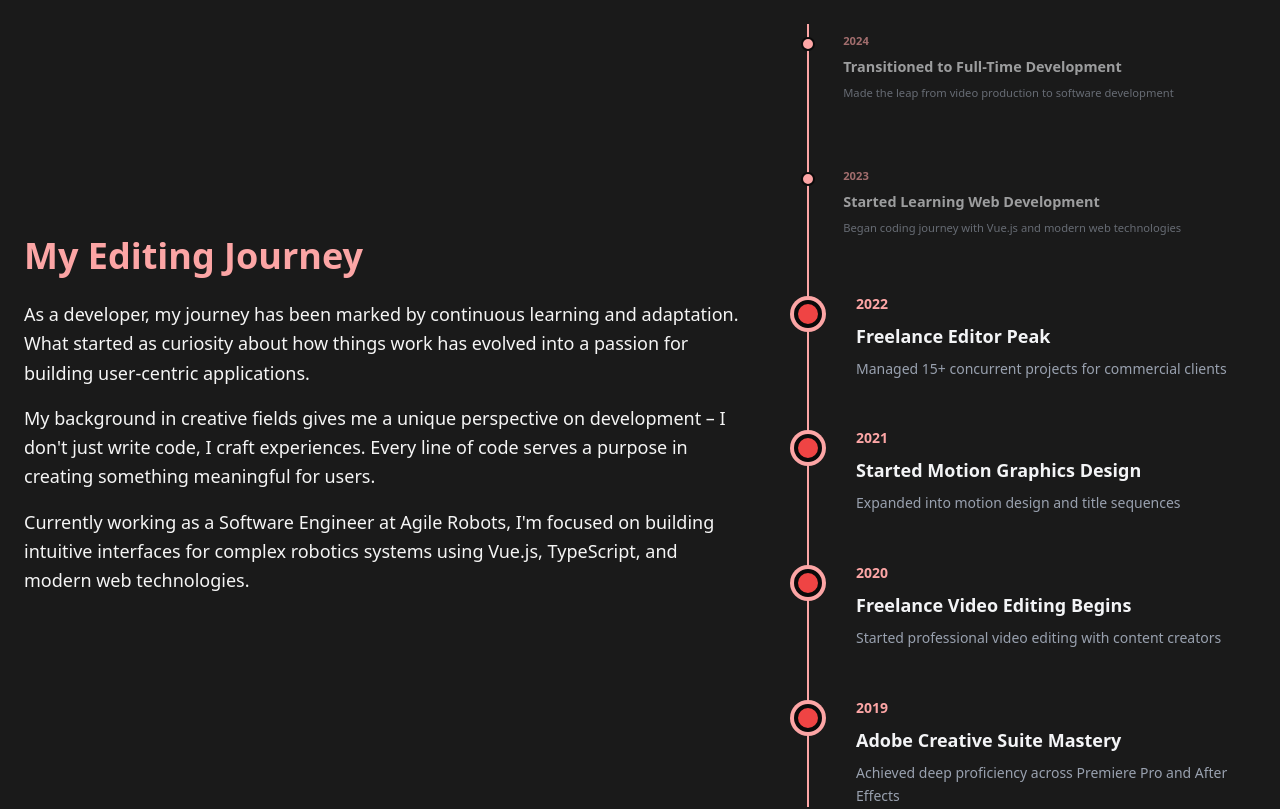
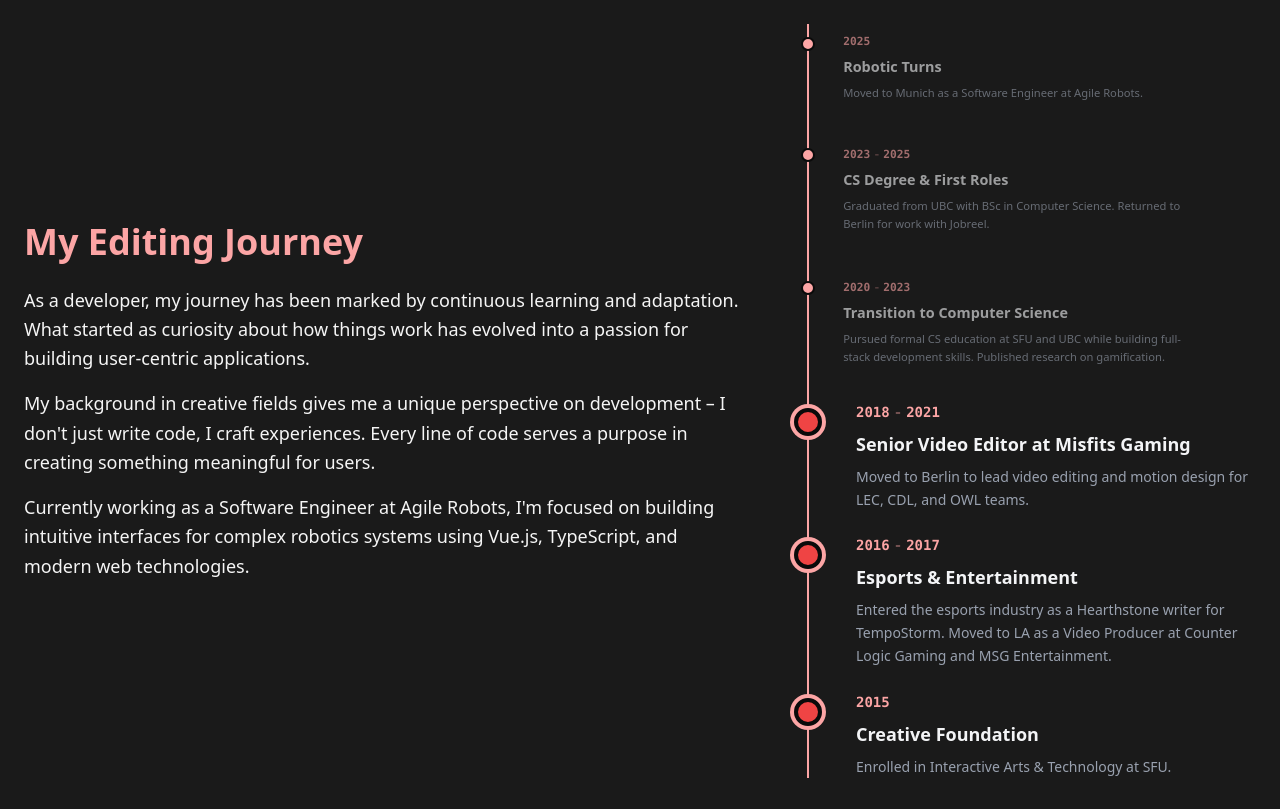
Before and after one commit to LouisLP/persona-portfolio, a Vue app: page /editor in a window 1280 px wide. Shown: the part 840-1649 px from the top of the page. Built offline with nearby package versions, Linux system fonts and the light colour scheme.

Commit message:
Year ranges

```diff
--- a/src/components/CareerTimeline.vue
+++ b/src/components/CareerTimeline.vue
@@ -4,7 +4,8 @@ import { usePersonaStore } from '@/stores/persona'
 
 interface TimelineEvent {
   id: string
-  year: number
+  yearStart: number
+  yearEnd: number | null
   title: string
   description: string
   personas: string[]
@@ -15,50 +16,60 @@ const personaStore = usePersonaStore()
 const events: TimelineEvent[] = [
   {
     id: '1',
-    year: 2024,
-    title: 'Transitioned to Full-Time Development',
-    description: 'Made the leap from video production to software development',
+    yearStart: 2015,
+    yearEnd: null,
+    title: 'Creative Foundation',
+    description: 'Enrolled in Interactive Arts & Technology at SFU.',
+    personas: ['editor', 'designer'],
+  },
+  {
+    id: '2',
+    yearStart: 2016,
+    yearEnd: 2017,
+    title: 'Esports & Entertainment',
+    description:
+      'Entered the esports industry as a Hearthstone writer for TempoStorm. Moved to LA as a Video Producer at Counter Logic Gaming and MSG Entertainment.',
+    personas: ['editor', 'designer'],
+  },
+  {
+    id: '3',
+    yearStart: 2018,
+    yearEnd: 2021,
+    title: 'Senior Video Editor at Misfits Gaming',
+    description:
+      'Moved to Berlin to lead video editing and motion design for LEC, CDL, and OWL teams.',
+    personas: ['editor', 'designer'],
+  },
+  {
+    id: '4',
+    yearStart: 2020,
+    yearEnd: 2023,
+    title: 'Transition to Computer Science',
+    description:
+      'Pursued formal CS education at SFU and UBC while building full-stack development skills. Published research on gamification.',
     personas: ['developer'],
   },
   {
-    id: '2',
-    year: 2023,
-    title: 'Started Learning Web Development',
-    description: 'Began coding journey with Vue.js and modern web technologies',
-    personas: ['developer', 'designer'],
-  },
-  {
-    id: '3',
-    year: 2022,
-    title: 'Freelance Editor Peak',
-    description: 'Managed 15+ concurrent projects for commercial clients',
-    personas: ['editor'],
-  },
-  {
-    id: '4',
-    year: 2021,
-    title: 'Started Motion Graphics Design',
-    description: 'Expanded into motion design and title sequences',
-    personas: ['editor', 'designer'],
-  },
-  {
     id: '5',
-    year: 2020,
-    title: 'Freelance Video Editing Begins',
-    description: 'Started professional video editing with content creators',
-    personas: ['editor'],
+    yearStart: 2023,
+    yearEnd: 2025,
+    title: 'CS Degree & First Roles',
+    description:
+      'Graduated from UBC with BSc in Computer Science.  Returned to Berlin for work with Jobreel.',
+    personas: ['developer'],
   },
   {
     id: '6',
-    year: 2019,
-    title: 'Adobe Creative Suite Mastery',
-    description: 'Achieved deep proficiency across Premiere Pro and After Effects',
-    personas: ['editor', 'designer'],
+    yearStart: 2025,
+    yearEnd: null,
+    title: 'Robotic Turns',
+    description: 'Moved to Munich as a Software Engineer at Agile Robots.',
+    personas: ['developer'],
   },
 ]
 
 const sortedEvents = computed(() => {
-  return [...events].sort((a, b) => b.year - a.year)
+  return [...events].sort((a, b) => b.yearStart - a.yearStart)
 })
 
 const isEventHighlighted = (event: TimelineEvent) => {
@@ -76,7 +87,7 @@ const isEventHighlighted = (event: TimelineEvent) => {
     />
 
     <!-- Events -->
-    <div class="space-y-12">
+    <div class="space-y-6">
       <div
         v-for="event in sortedEvents"
         :key="event.id"
@@ -113,11 +124,13 @@ const isEventHighlighted = (event: TimelineEvent) => {
         >
           <!-- Year -->
           <div
-            class="mb-2 text-sm font-semibold"
-            :class="`font-${personaStore.theme.fontFamily}`"
+            class="mb-2 font-mono text-xs font-semibold lg:text-sm"
             :style="{ color: personaStore.theme.accent }"
           >
-            {{ event.year }}
+            {{ event.yearStart
+            }}<span v-if="event.yearEnd"
+              ><span class="px-1 opacity-40">-</span>{{ event.yearEnd }}</span
+            >
           </div>
 
           <!-- Title -->
```
